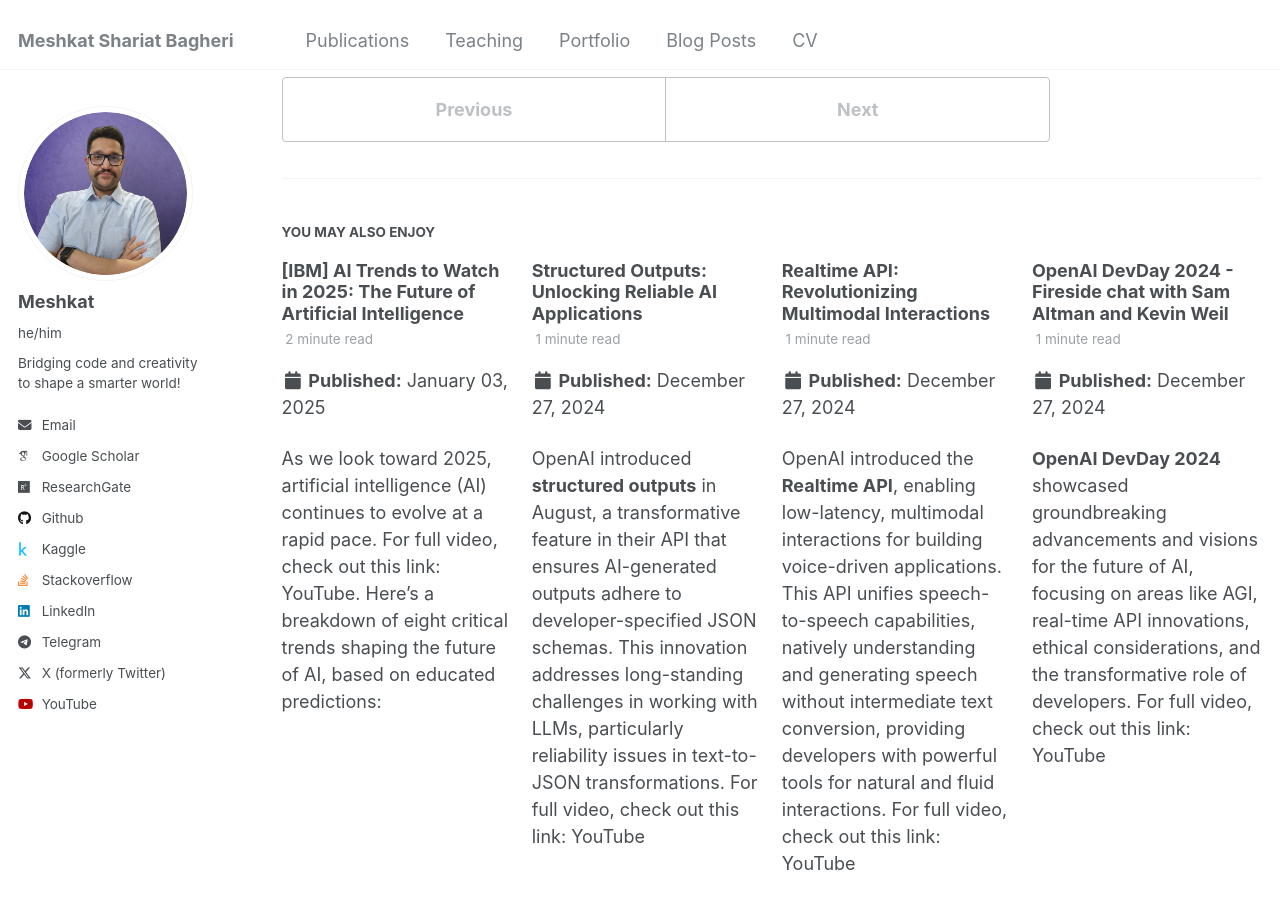
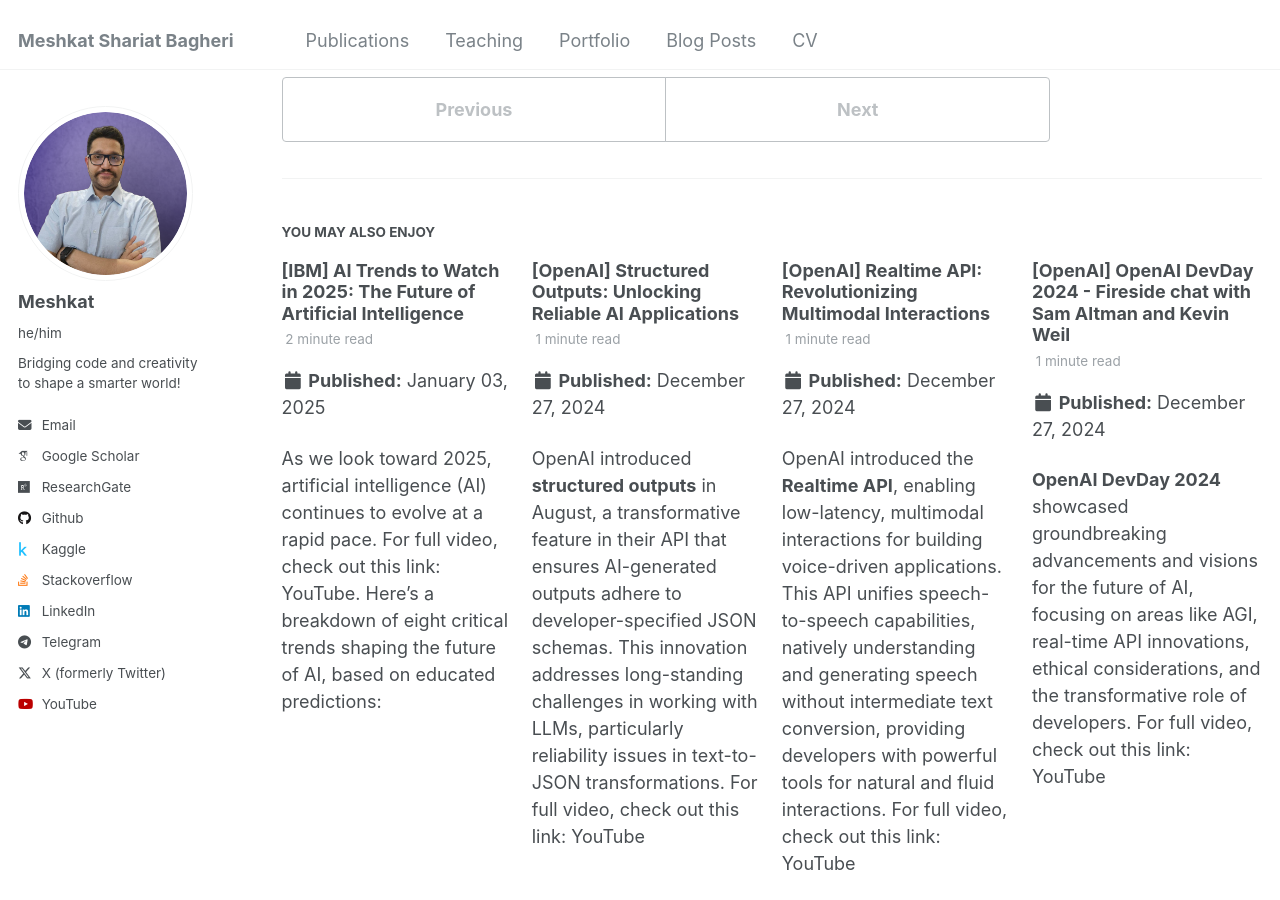
Before and after one commit to MeshkatShB/meshkatshb.github.io, a Jekyll site: the page built from _posts/2024-12-28-large-concept-models.md, in a window 1280 px wide and 900 px high, scrolled down 1670 px. Built offline with Jekyll 4.4.1, drawn with Linux system fonts in a browser that asks for light colours; some web fonts are replaced; some of the changed text lies outside the part shown.

Commit message:
refactor: add sources to the title for more readability with curly brackets

```diff
--- a/_posts/2024-12-27-devday-2024-future-altman-weil.md
+++ b/_posts/2024-12-27-devday-2024-future-altman-weil.md
@@ -1,5 +1,5 @@
 ---
-title: "OpenAI DevDay 2024 - Fireside chat with Sam Altman and Kevin Weil"
+title: "[OpenAI] OpenAI DevDay 2024 - Fireside chat with Sam Altman and Kevin Weil"
 date: 2024-12-27
 permalink: /posts/2024/12/devday-2024-future-altman-weil/
 tags:
--- a/_posts/2024-12-27-realtime-api.md
+++ b/_posts/2024-12-27-realtime-api.md
@@ -1,5 +1,5 @@
 ---
-title: "Realtime API: Revolutionizing Multimodal Interactions"
+title: "[OpenAI] Realtime API: Revolutionizing Multimodal Interactions"
 date: 2024-12-27
 permalink: /posts/2024/12/realtime-api/
 tags:
--- a/_posts/2024-12-27-structured-outputs.md
+++ b/_posts/2024-12-27-structured-outputs.md
@@ -1,5 +1,5 @@
 ---
-title: "Structured Outputs: Unlocking Reliable AI Applications"
+title: "[OpenAI] Structured Outputs: Unlocking Reliable AI Applications"
 date: 2024-12-27
 permalink: /posts/2024/12/structured-outputs/
 tags:
```
Also changed, not shown: _posts/2024-12-28-large-concept-models.md (+1 -1 lines).
